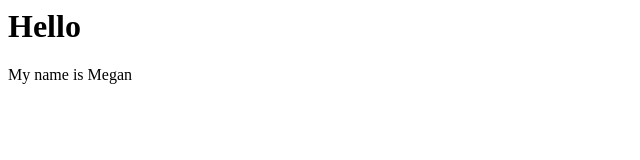
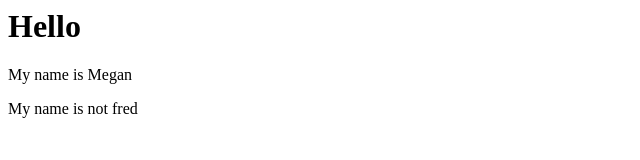
Before and after one commit to meganludlow/CFG-Class, a plain HTML site: page index.html in a window 1280 px wide. Shown: the whole page, without its empty margins (0-640 px from the left). Drawn offline with Linux system fonts and the light colour scheme.

Commit message:
Update index.html
Telling them what my name is not

```diff
--- a/index.html
+++ b/index.html
@@ -1,2 +1,3 @@
 <h1>Hello</h1>
   <p>My name is Megan</p>
+  <p>My name is not fred</p>
```
